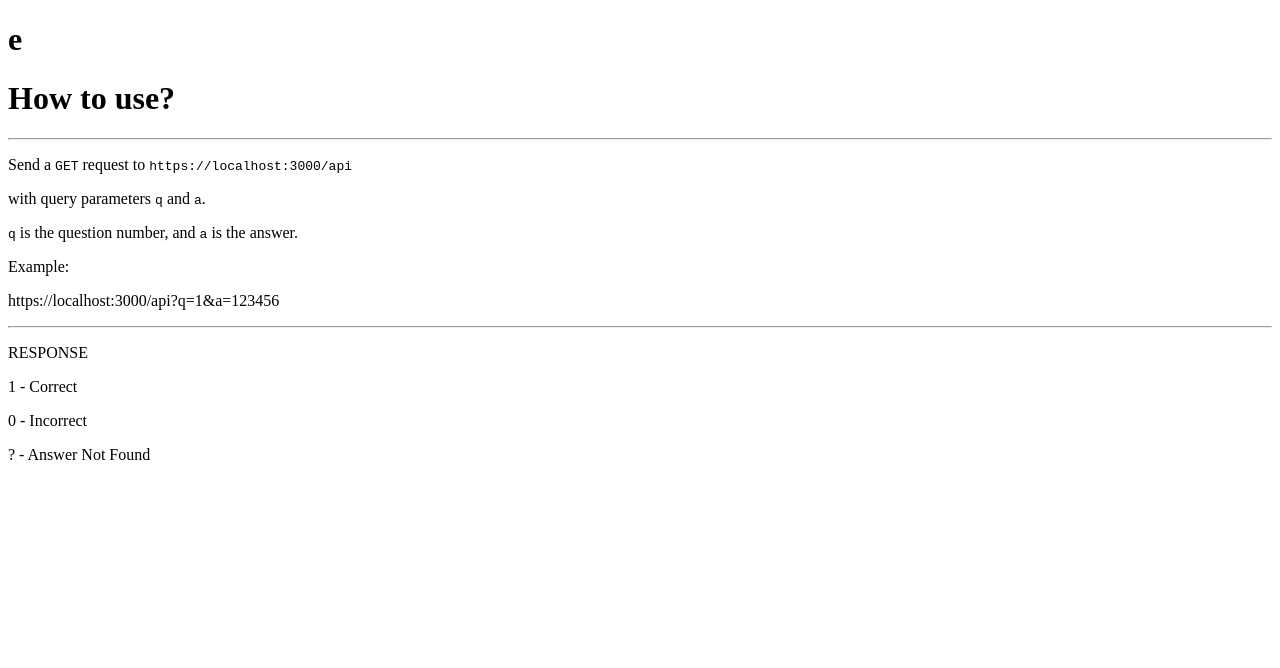
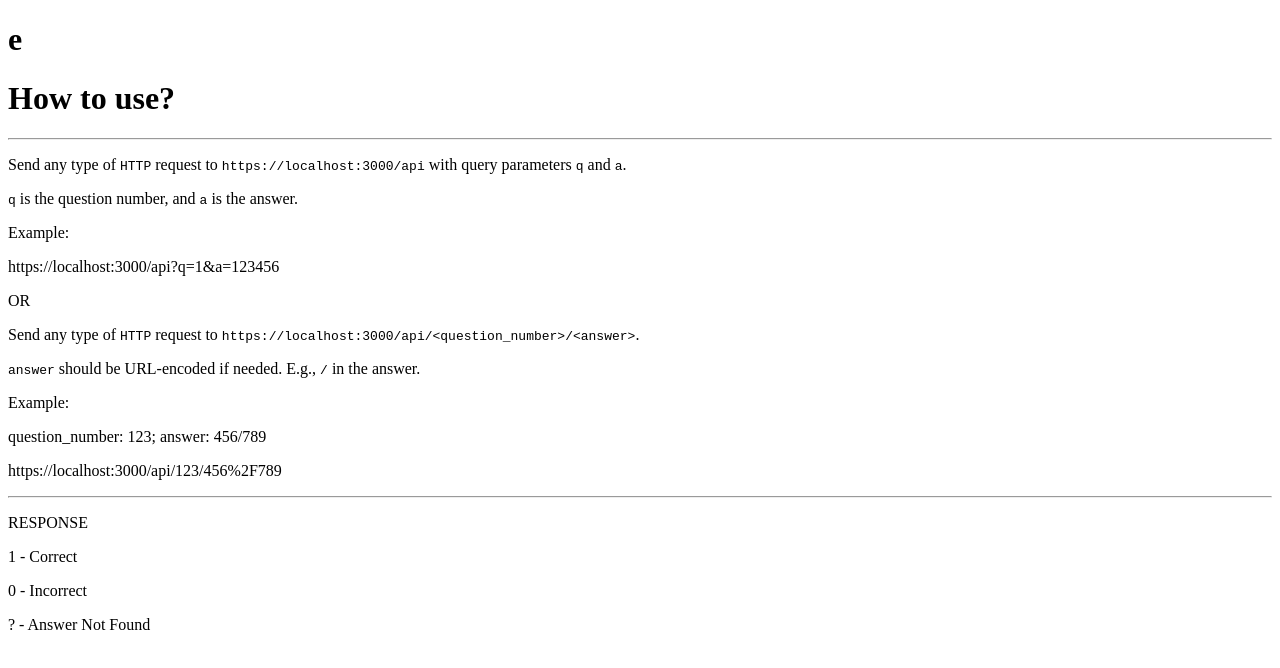
Before and after one commit to let-lc/project-euler-api, a Next.js app: page / in a window 1280 px wide. Shown: the top 668 px of the page. Built offline with nearby package versions, Linux system fonts and the light colour scheme.

Commit message:
docs: update new request format how-to

```diff
--- a/pages/index.tsx
+++ b/pages/index.tsx
@@ -28,35 +28,63 @@ const Home: NextPage<{ host: string }> = ({ host }) => {
           <hr className="pb-2 text-gray-700" />
           <div className="text-sm">
             <p>
-              Send a <Code>GET</Code> request to <Code>https://{host}/api</Code>
-            </p>
-            <p>
-              with query parameters <Code>q</Code> and <Code>a</Code>.
+              Send any type of <Code>HTTP</Code> request to{" "}
+              <Code>https://{host}/api</Code> with query parameters{" "}
+              <Code>q</Code> and <Code>a</Code>.
             </p>
             <p>
               <Code>q</Code> is the question number, and <Code>a</Code> is the
               answer.
             </p>
           </div>
-          <div className="px-1 font-mono text-sm text-left bg-gray-700 rounded-sm mt-2">
+          <div className="px-1 mt-2 font-mono text-sm text-left bg-gray-700 rounded-sm">
             <p className="text-[#FF9933]">Example:</p>
             <p className="text-white">https://{host}/api?q=1&a=123456</p>
           </div>
+          <p className="relative py-1 after:absolute after:h-px after:inset-x-0 after:bg-gray-700 after:top-1/2 after:z-0">
+            <span className="bg-black z-20 relative font-bold text-white px-12">
+              OR
+            </span>
+          </p>
+          <div className="text-sm">
+            <p>
+              Send any type of <Code>HTTP</Code> request to{" "}
+              <Code>
+                https://{host}/api/{"<question_number>"}/{"<answer>"}
+              </Code>
+              .
+            </p>
+            <p>
+              <Code>answer</Code> should be URL-encoded if needed. E.g.,{" "}
+              <Code>/</Code> in the answer.
+            </p>
+          </div>
+          <div className="px-1 mt-2 font-mono text-sm text-left bg-gray-700 rounded-sm">
+            <p className="text-[#FF9933]">Example:</p>
+            <p>question_number: 123; answer: 456/789</p>
+            <p className="text-white">https://{host}/api/123/456%2F789</p>
+          </div>
           <hr className="pb-2 mt-2 text-gray-700" />
           <div className="text-sm text-center">
-            <p className="text-white font-medium underline pb-1">RESPONSE</p>
+            <p className="pb-1 font-medium text-white underline">RESPONSE</p>
             <p>
-              <span className="text-[#FF9933] font-mono bg-gray-800 px-0.5 rounded-sm">1</span>
+              <span className="text-[#FF9933] font-mono bg-gray-800 px-0.5 rounded-sm">
+                1
+              </span>
               <span> - </span>
               <span>Correct</span>
             </p>
             <p>
-              <span className="text-[#FF9933] font-mono bg-gray-800 px-0.5 rounded-sm">0</span>
+              <span className="text-[#FF9933] font-mono bg-gray-800 px-0.5 rounded-sm">
+                0
+              </span>
               <span> - </span>
               <span>Incorrect</span>
             </p>
             <p>
-              <span className="text-[#FF9933] font-mono bg-gray-800 px-0.5 rounded-sm">?</span>
+              <span className="text-[#FF9933] font-mono bg-gray-800 px-0.5 rounded-sm">
+                ?
+              </span>
               <span> - </span>
               <span>Answer Not Found</span>
             </p>
```
Also changed, not shown: 1 other file (tests, documents, lock files or other folders).
